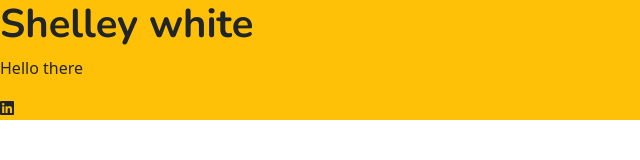
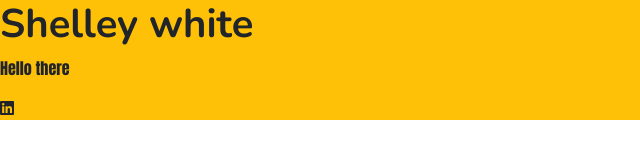
Before and after one commit to AndanjeW/Ajays-portfolio, a plain HTML site: page index.html in a window 1280 px wide. Shown: the full height of the page, 0-640 px from the left. Drawn offline with nearby package versions, Linux system fonts and the light colour scheme.

Commit message:
Update style.css

```diff
--- a/style/style.css
+++ b/style/style.css
@@ -4,3 +4,7 @@ h1{
     font-family: 'Nunito', sans-serif;
     font-weight: bold;
 }
+p{
+    font-family: 'Anton', sans-serif;
+    font-weight: regular;
+}
```
